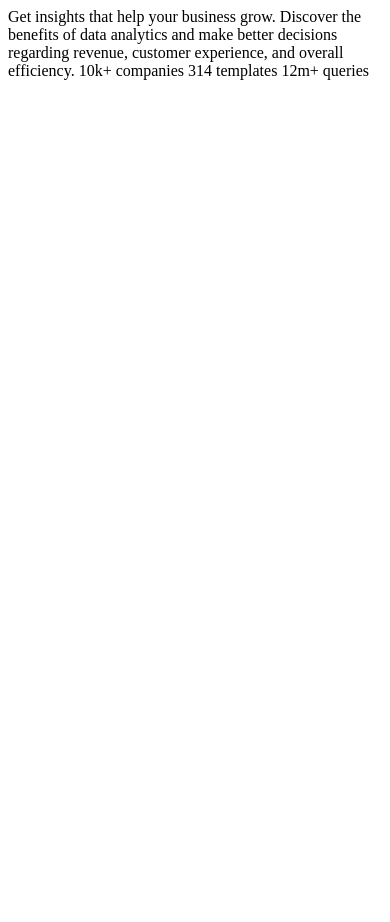
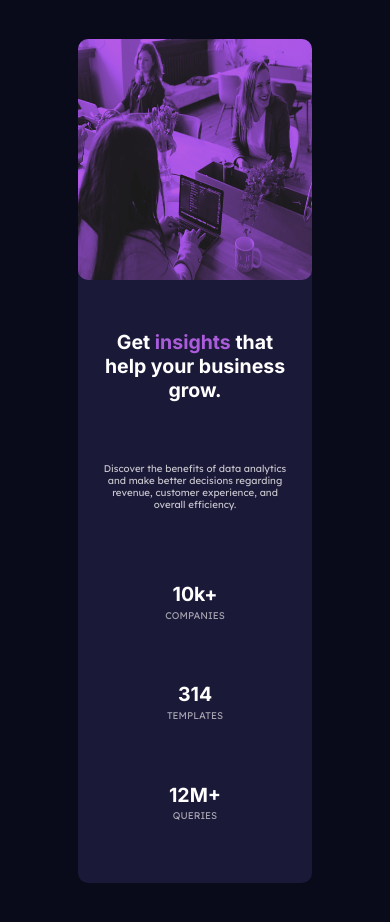
Before and after one commit to Punit29/CSS-card, a plain HTML site: page index.html in a window 390 px wide. Before the commit the page ends 844 px from the top, so only its background shows below. Drawn offline with Linux system fonts and the light colour scheme.

Commit message:
saving midway

```diff
--- a/index.html
+++ b/index.html
@@ -1,33 +1,190 @@
 <!DOCTYPE html>
 <html lang="en">
+
 <head>
-    <meta charset="UTF-8" />
-    <meta name="viewport" content="width=device-width, initial-scale=1.0" />
-    <!-- displays site properly based on user's device -->
+    <meta charset="UTF-8">
+    <meta http-equiv="X-UA-Compatible" content="IE=edge">
+    <meta name="viewport" content="width=device-width, initial-scale=1.0">
+    <title>Document</title>
+    <link rel="preconnect" href="https://fonts.googleapis.com">
+    <link rel="preconnect" href="https://fonts.gstatic.com" crossorigin>
+    <link href="https://fonts.googleapis.com/css2?family=Inter:wght@400;700&family=Lexend+Deca&display=swap"
+        rel="stylesheet">
 
-    <link
-      rel="icon"
-      type="image/png"
-      sizes="32x32"
-      href="./images/favicon-32x32.png"
-    />
+    <!-- <link rel="stylesheet" href="./reset.css"> -->
+    <style>
 
-    <title>Stats preview card component</title>
+        body,html {
+            background-color: hsl(233, 47%, 7%);
+            width: 100%;
+            height: 100%;
+            margin: 0;
+        }
 
-    <!-- Feel free to remove these styles or customise in your own stylesheet 👍 -->
-    <style>
-      .attribution {
-        font-size: 11px;
+        .container {
+            display: flex;
+            flex-direction: row;
+            width: 100%;
+            height: 100%;
+            justify-content: center;
+            align-items: center;
+        }
+
+        .card {
+            display: flex;
+            flex-direction: row;
+            background-color: hsl(244, 38%, 16%);
+            width: 60vw;
+            height: 50vh;
+            border-radius: 10px;
+            flex-basis: auto;
+        }
+        .content-div{
+            order: 1;
+            width: 50%;
+            height: 100%;
+            display: flex;
+            flex-direction: column;
+            justify-content: space-around;
+            align-items: center;
+            flex-basis: auto;
+        }
+        .img-div{
+            order: 2;
+            width: 50%;
+            height: 100%;
+            filter: grayscale(100%) brightness(40%) sepia(100%) hue-rotate(230deg) saturate(600%) contrast(0.8);
+            flex-basis: auto;
+        }
+        .img-div img{
+            width: 100%;
+            height: 100%;
+            border-radius: 10px;
+        }
+        .strong-text{
+            color: hsl(277, 64%, 61%);
+        }
+        .main-heading{
+           font-family: 'Inter';
+            font-weight: 700;
+            color:  hsl(0, 0%, 100%);
+            font-size: 2vw;
+            text-align: start;
+            width: 80%;
+
+        }
+
+        .description{
+            font-family: 'Lexend Deca';
+            font-weight: 400;
+            color:  hsla(0, 0%, 100%, 0.75);
+            font-size: 1vw;
+            text-align: start;
+            width: 80%;
+        }
+        .stats-div{
+            display: flex;
+            flex-direction: row;
+            flex-wrap: wrap;
+            justify-content: space-between;
+            width: 80%;
+        }
+        .stats-nums,.stats-heading{
+            display: block;
+        }
+
+        .stats-heading{
+            font-family: 'Lexend Deca';
+            font-weight: 400;
+            color: hsla(0, 0%, 100%, 0.6);
+            font-size: 1vw;
+        }
+        .stats-nums{
+            font-family: 'Inter';
+            font-weight: 700;
+            color:  hsl(0, 0%, 100%);
+            font-size: 1.2vw;
+            margin-bottom: 5%;
+        }
+       /* Medium devices (landscape tablets, 768px and up) */
+        @media only screen and (max-width: 768px) {
+            .container{
+                padding-bottom: 20%;
+            }
+            .card{
+                width: 60%;
+                height: 100%;
+                flex-direction: column;
+                justify-content: center;
+                margin-top: 20%;
+            }
+            .img-div{
+                order: 1;
+                width: 100%;
+                height: 40%;
+            }
+            .content-div{
+                order: 2;
+                width: 100%;
+                justify-content: space-evenly;
+            }
+            .main-heading{
+                font-size: 5vw;
                 text-align: center;
             }
-      .attribution a {
-        color: hsl(228, 45%, 44%);
+            .description{
+                font-size: 2.5vw;
+                text-align: center;
+            }
+            .stats-div{
+                flex-direction: column;
+                justify-content: space-around;
+                align-items: center;
+                height: 50%;
+            }
+            .stats-heading{
+                font-size: 2.5vw;
+                text-align: center;
+            } .stats-nums{
+                font-size: 5vw;
+                text-align: center;
+            }
         }
     </style>
 </head>
+
 <body>
-    Get insights that help your business grow. Discover the benefits of data
-    analytics and make better decisions regarding revenue, customer experience,
-    and overall efficiency. 10k+ companies 314 templates 12m+ queries
+    <div class="container">
+        <div class="card">
+            <div class="content-div">
+                <p class="main-heading">
+                    Get <span class="strong-text">insights</span> that help your business grow.
+                </p>
+
+                <p class="description">
+                    Discover the benefits of data analytics and make better decisions regarding revenue, customer experience, and overall efficiency.
+                </p>
+                <div class="stats-div">
+                    <div>
+                        <span class="stats-nums">10k+</span>
+                        <span class="stats-heading">COMPANIES</span>
+                    </div>
+                    <div>
+
+                        <span class="stats-nums">314</span>
+                        <span class="stats-heading">TEMPLATES</span>
+                    </div>
+                    <div>
+                        <span class="stats-nums">12M+</span>
+                        <span class="stats-heading">QUERIES</span>
+                    </div>
+                </div>
+            </div>
+            <div class="img-div">
+                <img src="./images/image-header-desktop.jpg">
+            </div>
+        </div>
+    </div>
 </body>
+
 </html>
--- /dev/null
+++ b/reset.css
@@ -0,0 +1,354 @@
+/*! normalize.css v8.0.1 | MIT License | github.com/necolas/normalize.css */
+
+/* Document
+   ========================================================================== */
+
+/**
+ * 1. Correct the line height in all browsers.
+ * 2. Prevent adjustments of font size after orientation changes in iOS.
+ */
+
+ html {
+    line-height: 1.15; /* 1 */
+    -webkit-text-size-adjust: 100%; /* 2 */
+  }
+
+  /* Sections
+     ========================================================================== */
+
+  /**
+   * Remove the margin in all browsers.
+   */
+
+  body {
+    margin: 0;
+  }
+
+  /**
+   * Render the `main` element consistently in IE.
+   */
+
+  main {
+    display: block;
+  }
+
+  /**
+   * Correct the font size and margin on `h1` elements within `section` and
+   * `article` contexts in Chrome, Firefox, and Safari.
+   */
+
+  h1 {
+    font-size: 2em;
+    margin: 0.67em 0;
+  }
+
+  /* Grouping content
+     ========================================================================== */
+
+  /**
+   * 1. Add the correct box sizing in Firefox.
+   * 2. Show the overflow in Edge and IE.
+   */
+
+  hr {
+    box-sizing: content-box; /* 1 */
+    height: 0; /* 1 */
+    overflow: visible; /* 2 */
+  }
+
+  /**
+   * 1. Correct the inheritance and scaling of font size in all browsers.
+   * 2. Correct the odd `em` font sizing in all browsers.
+   */
+
+  pre {
+    font-family: monospace, monospace; /* 1 */
+    font-size: 1em; /* 2 */
+  }
+
+  /* Text-level semantics
+     ========================================================================== */
+
+  /**
+   * Remove the gray background on active links in IE 10.
+   */
+
+  a {
+    background-color: transparent;
+  }
+
+  /**
+   * 1. Remove the bottom border in Chrome 57-
+   * 2. Add the correct text decoration in Chrome, Edge, IE, Opera, and Safari.
+   */
+
+  abbr[title] {
+    border-bottom: none; /* 1 */
+    text-decoration: underline; /* 2 */
+    text-decoration: underline dotted; /* 2 */
+  }
+
+  /**
+   * Add the correct font weight in Chrome, Edge, and Safari.
+   */
+
+  b,
+  strong {
+    font-weight: bolder;
+  }
+
+  /**
+   * 1. Correct the inheritance and scaling of font size in all browsers.
+   * 2. Correct the odd `em` font sizing in all browsers.
+   */
+
+  code,
+  kbd,
+  samp {
+    font-family: monospace, monospace; /* 1 */
+    font-size: 1em; /* 2 */
+  }
+
+  /**
+   * Add the correct font size in all browsers.
+   */
+
+  small {
+    font-size: 80%;
+  }
+
+  /**
+   * Prevent `sub` and `sup` elements from affecting the line height in
+   * all browsers.
+   */
+
+  sub,
+  sup {
+    font-size: 75%;
+    line-height: 0;
+    position: relative;
+    vertical-align: baseline;
+  }
+
+  sub {
+    bottom: -0.25em;
+  }
+
+  sup {
+    top: -0.5em;
+  }
+
+  /* Embedded content
+     ========================================================================== */
+
+  /**
+   * Remove the border on images inside links in IE 10.
+   */
+
+  img {
+    border-style: none;
+  }
+
+  /* Forms
+     ========================================================================== */
+
+  /**
+   * 1. Change the font styles in all browsers.
+   * 2. Remove the margin in Firefox and Safari.
+   */
+
+  button,
+  input,
+  optgroup,
+  select,
+  textarea {
+    font-family: inherit; /* 1 */
+    font-size: 100%; /* 1 */
+    line-height: 1.15; /* 1 */
+    margin: 0; /* 2 */
+  }
+
+  /**
+   * Show the overflow in IE.
+   * 1. Show the overflow in Edge.
+   */
+
+  button,
+  input { /* 1 */
+    overflow: visible;
+  }
+
+  /**
+   * Remove the inheritance of text transform in Edge, Firefox, and IE.
+   * 1. Remove the inheritance of text transform in Firefox.
+   */
+
+  button,
+  select { /* 1 */
+    text-transform: none;
+  }
+
+  /**
+   * Correct the inability to style clickable types in iOS and Safari.
+   */
+
+  button,
+  [type="button"],
+  [type="reset"],
+  [type="submit"] {
+    -webkit-appearance: button;
+  }
+
+  /**
+   * Remove the inner border and padding in Firefox.
+   */
+
+  button::-moz-focus-inner,
+  [type="button"]::-moz-focus-inner,
+  [type="reset"]::-moz-focus-inner,
+  [type="submit"]::-moz-focus-inner {
+    border-style: none;
+    padding: 0;
+  }
+
+  /**
+   * Restore the focus styles unset by the previous rule.
+   */
+
+  button:-moz-focusring,
+  [type="button"]:-moz-focusring,
+  [type="reset"]:-moz-focusring,
+  [type="submit"]:-moz-focusring {
+    outline: 1px dotted ButtonText;
+  }
+
+  /**
+   * Correct the padding in Firefox.
+   */
+
+  fieldset {
+    padding: 0.35em 0.75em 0.625em;
+  }
+
+  /**
+   * 1. Correct the text wrapping in Edge and IE.
+   * 2. Correct the color inheritance from `fieldset` elements in IE.
+   * 3. Remove the padding so developers are not caught out when they zero out
+   *    `fieldset` elements in all browsers.
+   */
+
+  legend {
+    box-sizing: border-box; /* 1 */
+    color: inherit; /* 2 */
+    display: table; /* 1 */
+    max-width: 100%; /* 1 */
+    padding: 0; /* 3 */
+    white-space: normal; /* 1 */
+  }
+
+  /**
+   * Add the correct vertical alignment in Chrome, Firefox, and Opera.
+   */
+
+  progress {
+    vertical-align: baseline;
+  }
+
+  /**
+   * Remove the default vertical scrollbar in IE 10+.
+   */
+
+  textarea {
+    overflow: auto;
+  }
+
+  /**
+   * 1. Add the correct box sizing in IE 10.
+   * 2. Remove the padding in IE 10.
+   */
+
+  [type="checkbox"],
+  [type="radio"] {
+    box-sizing: border-box; /* 1 */
+    padding: 0; /* 2 */
+  }
+
+  /**
+   * Correct the cursor style of increment and decrement buttons in Chrome.
+   */
+
+  [type="number"]::-webkit-inner-spin-button,
+  [type="number"]::-webkit-outer-spin-button {
+    height: auto;
+  }
+
+  /**
+   * 1. Correct the odd appearance in Chrome and Safari.
+   * 2. Correct the outline style in Safari.
+   */
+
+  [type="search"] {
+    -webkit-appearance: textfield; /* 1 */
+    outline-offset: -2px; /* 2 */
+  }
+
+  /**
+   * Remove the inner padding in Chrome and Safari on macOS.
+   */
+
+  [type="search"]::-webkit-search-decoration {
+    -webkit-appearance: none;
+  }
+
+  /**
+   * 1. Correct the inability to style clickable types in iOS and Safari.
+   * 2. Change font properties to `inherit` in Safari.
+   */
+
+  ::-webkit-file-upload-button {
+    -webkit-appearance: button; /* 1 */
+    font: inherit; /* 2 */
+  }
+
+  /* Interactive
+     ========================================================================== */
+
+  /*
+   * Add the correct display in Edge, IE 10+, and Firefox.
+   */
+
+  details {
+    display: block;
+  }
+
+  /*
+   * Add the correct display in all browsers.
+   */
+
+  summary {
+    display: list-item;
+  }
+
+  /* Misc
+     ========================================================================== */
+
+  /**
+   * Add the correct display in IE 10+.
+   */
+
+  template {
+    display: none;
+  }
+
+  /**
+   * Add the correct display in IE 10.
+   */
+
+  [hidden] {
+    display: none;
+  }
+  *{
+    box-sizing: border-box;
+    margin: 0;
+    padding: 0;
+  }
```
Lines whose indentation alone changed are shown as unchanged.
